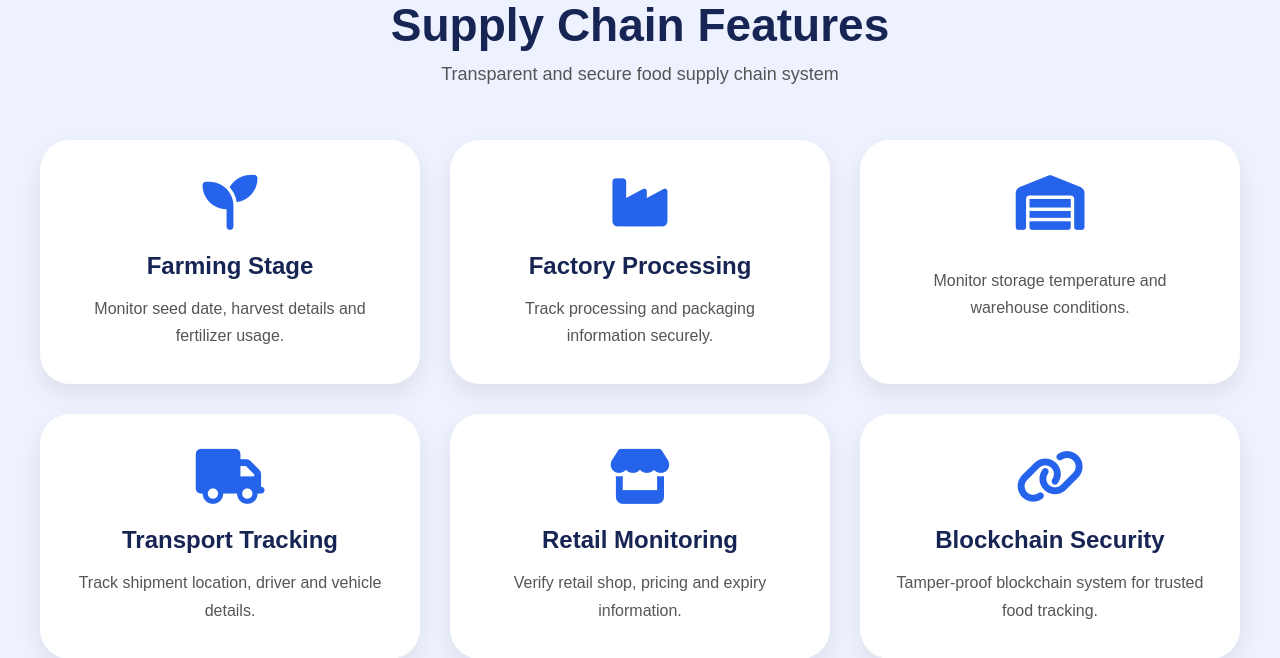
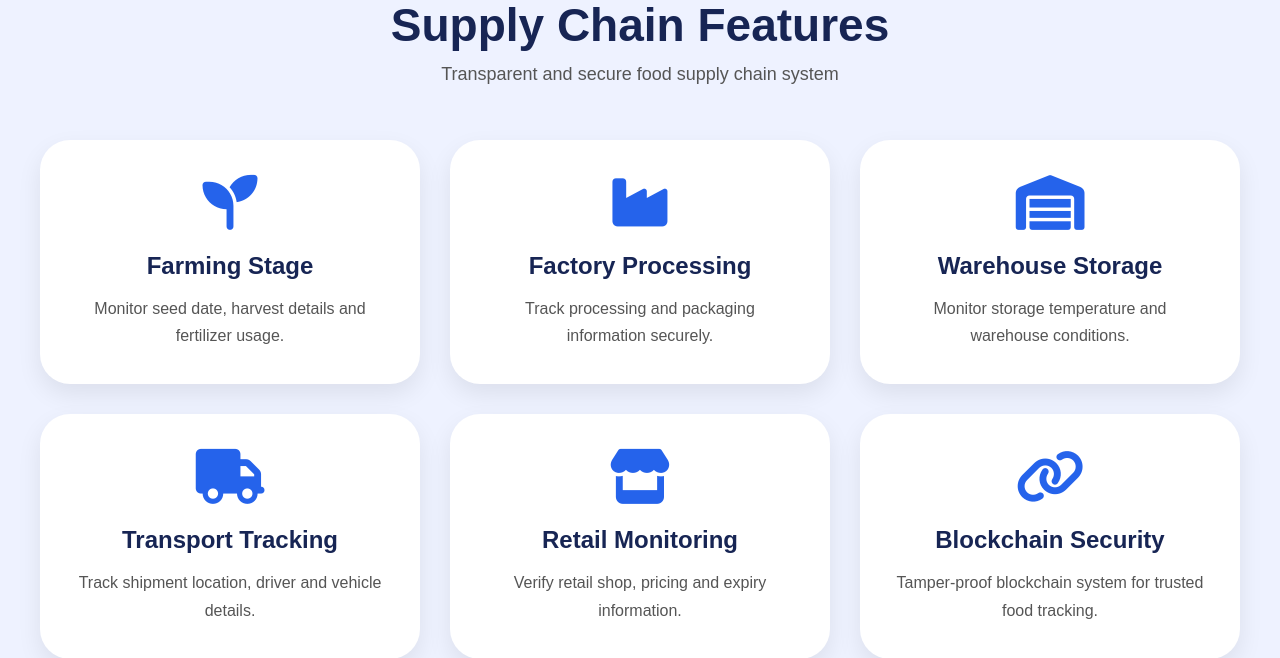
Before and after one commit to maheshpanchal9630/hackathoneGOG, a FastAPI app: page / in a window 1280 px wide. Shown: the part 667-1325 px from the top of the page. Run offline with FastAPI, Linux system fonts and the light colour scheme.

Commit message:
Update home.html

```diff
--- a/templates/home.html
+++ b/templates/home.html
@@ -595,7 +595,7 @@
 
                 <h2>
 
-
+                    Warehouse Storage
 
                 </h2>
 
```
